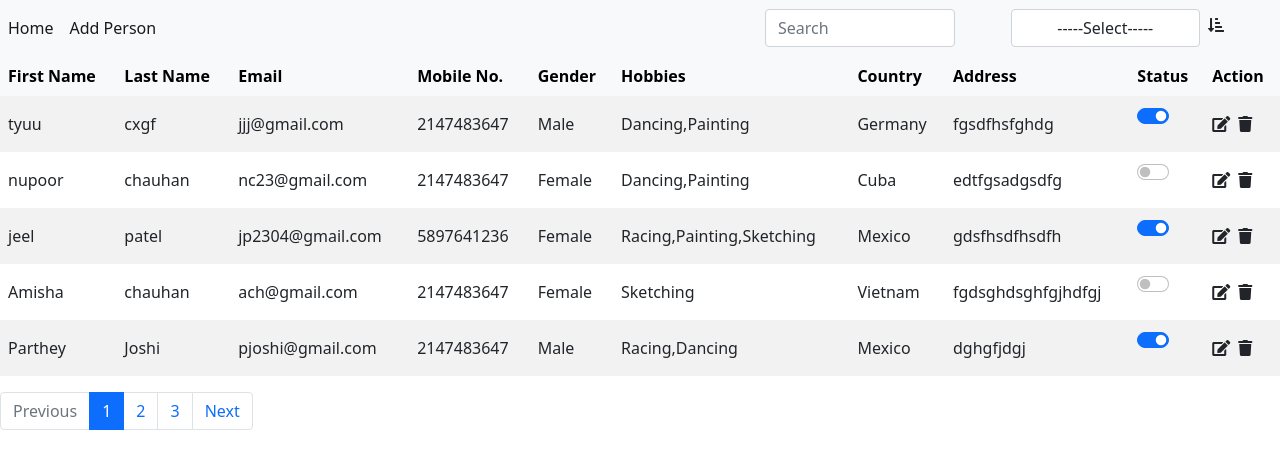
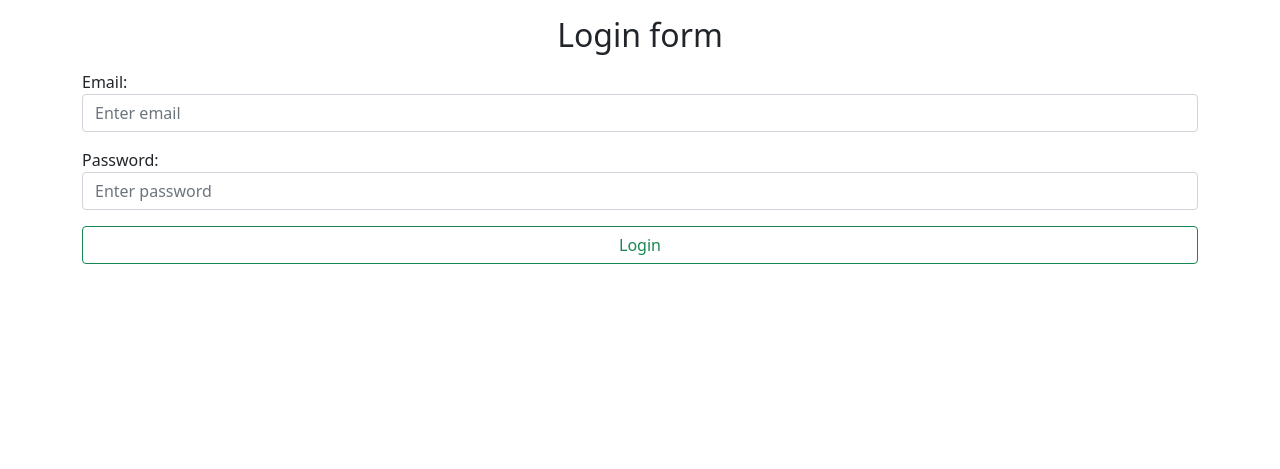
Before and after one commit to Mrudu30/peoplemanagement, a Flask app: page / in a window 1280 px wide. Shown: the top 469 px of the page. Run offline with Flask 3, Linux system fonts and the light colour scheme; data comes from the database, SQL or seed files in the repository; some libraries are stand-ins or nearby versions.

Commit message:
login logout added and validation working checked

```diff
--- a/app.py
+++ b/app.py
@@ -1,12 +1,14 @@
-from flask import Flask,redirect,url_for,render_template,request,jsonify
+from flask import Flask,redirect,url_for,render_template,request,jsonify,session
 from module import database
+import json
 
 app=Flask(__name__)
 app.secret_key = 'thefourthwall'
 db = database.Database()
+au = database.Authentication()
 
 # ---------- Main Home Page ------------
-@app.route('/',methods=['GET','POST'])
+@app.route('/home',methods=['GET','POST'])
 def home():
     if request.method=='POST':
         return render_template('index.html')
@@ -28,6 +30,22 @@ def getPeople():
     except Exception as e:
         print(e)
         return jsonify({"error": "An error occurred while retrieving people data"})
+
+# ----------- Duplicate Email Check -------------
+@app.route("/emailCheck",methods=['POST'])
+def emailCheck():
+    data = request.form
+    print(data)
+    try:
+        if db.emailcheck(data) == True:
+            message = "Email Taken"
+            return jsonify({'status': False, 'message': message})
+        else:
+            message = "New email"
+            return jsonify({'status': True, 'message': message})
+    except Exception as e:
+        print(e)
+        return jsonify({'status': False, 'message': 'An error occurred'})
 
 # ----------- Search Filter Function -------------
 @app.route("/searchFilter",methods=['POST'])
@@ -61,7 +79,7 @@ def updatePerson():
         data = request.form
         hobb = request.form.getlist('hobby')
         hobb_str = ','.join(hobb)
-        print(data,hobb_str)
+        # print(data,hobb_str)
         if db.updatePerson(data=data,hobb_str=hobb_str):
             message = "Person Updated"
             return message
@@ -73,7 +91,7 @@ def updatePerson():
 @app.route("/updateStatus",methods=['POST','GET'])
 def updateStatus():
     data = request.form
-    print(data)
+    # print(data)
     if db.updateStatus(data):
         message = 'Status Updated'
         return message
@@ -89,6 +107,31 @@ def deletePerson():
     message ="user deleted successfully"
     return message
 
+# -------------- Login -----------------
+@app.route("/",methods=['GET','POST'])
+def loginPerson():
+
+    if request.method == 'POST':
+        print(request.form)
+        data = request.form
+        # mail = request.form.get('email')
+        # print(mail)
+        reply = au.authenticate(data)
+        if reply[0] == True:
+            # session['user'] = mail
+            # print('session start')
+            return json.dumps({'status':'success','message':reply[1]})
+        else:
+            return json.dumps({'status':'error','message':reply[1]})
+
+    return render_template('login.html')
+
+@app.route('/logout')
+def logout():
+    session.clear()
+    return redirect(url_for('loginPerson'))
+
+
 if __name__ == '__main__':
     #DEBUG is SET to TRUE. CHANGE FOR PROD
     app.run(port=1102,debug=True)
--- /dev/null
+++ b/static/js/login.js
@@ -0,0 +1,76 @@
+$(document).ready(function(){
+
+    var loginForm = $('#loginForm')
+
+    // ------- validation function --------
+    $('#email').blur(validate_email)
+    $('#email').keyup(validate_email)
+    $("#pwd").blur(validate_password)
+    $("#pwd").keyup(validate_password)
+
+    loginForm.submit(function (e){
+        e.preventDefault()
+        if(validate_email() & validate_password()){
+            $.ajax({
+                url:'/',
+                type: 'POST',
+                data: loginForm.serialize(),
+                success: function(response){
+                    var response = JSON.parse(response)
+                    if (response.status == 'success'){
+                        setTimeout(() => {
+                            $("#messages").text('').removeClass('bg-success text-center');
+                            window.location.href= '/home';
+                            $('#messages').show();
+                            $("#messages").text(response.message).addClass('bg-success text-center');
+                        }, 3000);
+                    }
+                    else if(response.status == 'error'){
+                        $('#messages').show()
+                        $("#messages").text(response.message).addClass('bg-warning text-center')
+                        setTimeout(() => {
+                            $("#messages").text('').removeClass('bg-warning text-center')
+                        }, 3000);
+                    }
+                },
+                error: function(error) {
+                    console.error('Error:', error);
+                }
+            })
+        }
+    })
+    function validate_email(){
+        var regex = /^[_a-z_A-Z0-9-]+(\.[_a-z0-9-]+)*@[a-z0-9-]+(\.[a-z0-9-]+)*(\.[a-z]{2,3})$/
+        var email = $('#email')
+        var email_help = $('#email_help')
+        if(!regex.test(email.val())){
+            email_help.addClass('text-danger capitalize-text').text("enter valid email")
+            return false
+        }
+        else if(email.val().trim() === ""){
+            email_help.addClass('text-danger capitalize-text').text("dont leave the field empty")
+            return false
+        }
+        else{
+            email_help.removeClass('text-danger capitalize-text').text("")
+            return true
+        }
+    }
+
+    function validate_password(){
+        var regex = /^(?=.*[A-Z])(?=.*[a-z])(?=.*\d)(?=.*[@#$%^&+=]).{8,}$/
+        var pwd = $("#pwd")
+        var pwd_help =$("#pwd_help")
+        if(pwd.val().trim() === ""){
+            pwd_help.addClass('text-danger capitalize-text').text("dont leave the field empty")
+            return false
+        }else if(!regex.test(pwd.val())){
+            pwd_help.addClass('text-danger capitalize-text').text("password must contain: 8 characters, 1 sp. character, 1 uppercase character, 1 lowercase character & a number")
+            return false
+        }
+        else{
+            pwd_help.removeClass('text-danger capitalize-text').text("")
+            return true
+        }
+    }
+})
--- a/static/js/main.js
+++ b/static/js/main.js
@@ -19,7 +19,10 @@ $(document).ready(function(){
         title: 'Add Person',
         buttons: {
             "Close": function() {
+                $('#peopleform')[0].reset();
                 $(this).dialog("close");
+                formdiv.dialog('close')
+                getPeople()
             }
         },
         open: function (event, ui) {
@@ -41,6 +44,7 @@ $(document).ready(function(){
     $(".hobb").blur(validate_hobbies)
     $("#country").blur(validate_country)
     $("#addr").blur(validate_addr)
+    $('#pwd').blur(validate_password)
 
     $("#fname").keyup(validate_fname)
     $("#lname").keyup(validate_lname)
@@ -50,6 +54,10 @@ $(document).ready(function(){
     $(".hobb").keyup(validate_hobbies)
     $("#country").keyup(validate_country)
     $("#addr").keyup(validate_addr)
+    $('#pwd').keyup(validate_password)
+
+    $("#email").blur(email_check)
+    $("#email").keyup(email_check)
 
     // ---------- Validation Functions -----------
     function validate_fname(){
@@ -60,7 +68,7 @@ $(document).ready(function(){
             fname_help.addClass('text-danger capitalize-text').text("only characters in this field")
             return false
         }
-        else if(fname.val().trim() === ""){
+        else if(fname.val().trim() == ""){
             fname_help.addClass('text-danger capitalize-text').text("dont leave the field empty")
             return false
         }
@@ -92,18 +100,50 @@ $(document).ready(function(){
         var regex = /^[_a-z_A-Z0-9-]+(\.[_a-z0-9-]+)*@[a-z0-9-]+(\.[a-z0-9-]+)*(\.[a-z]{2,3})$/
         var email = $('#email')
         var email_help = $('#email_help')
-        if(!regex.test(email.val())){
-            email_help.addClass('text-danger capitalize-text').text("enter valid email")
+
+        if(email.val().trim() === ""){
+            email_help.addClass('text-danger capitalize-text').text("dont leave the field empty")
             return false
         }
-        else if(email.val().trim() === ""){
-            email_help.addClass('text-danger capitalize-text').text("dont leave the field empty")
+        else if(!regex.test(email.val())){
+            email_help.addClass('text-danger capitalize-text').text("enter valid email")
             return false
         }
         else{
             email_help.removeClass('text-danger capitalize-text').text("")
             return true
         }
+    }
+
+    function email_check(){
+        var email = $('#email')
+        var emailtaken_help = $("#emailtaken_help")
+        if (validate_email()){
+        $.ajax({
+            url:'/emailCheck',
+            type:'POST',
+            data: {'email': email.val().trim()},
+            success: function(response){
+                var isSuccess = response.status;
+                var message = response.message;
+
+                if (isSuccess) {
+                    // Handle success case
+                    emailtaken_help.removeClass('text-danger capitalize-text').text("")
+                    console.log('Email is available:', message);
+                    return true
+                } else {
+                    // Handle failure case
+                    emailtaken_help.addClass('text-danger capitalize-text').text(message)
+                    console.log('Email is taken:', message);
+                    return false
+                }
+            },
+            error: function (error) {
+                console.log(error)
+                return false
+             }
+        })}
     }
 
     function validate_mobno(){
@@ -151,8 +191,8 @@ $(document).ready(function(){
     function validate_country(){
         var country = $('#country')
         var country_help = $('#country_help')
-        if(country.val().trim() === ""){
-            country_help.addClass('text-danger capitalize-text').text("choose a country")
+        if(country.val() === ""){
+            country_help.text("choose a country").addClass('text-danger capitalize-text')
             return false
         }
         else{
@@ -174,6 +214,24 @@ $(document).ready(function(){
         }
     }
 
+    function validate_password(){
+        var regex = /^(?=.*[A-Z])(?=.*[a-z])(?=.*\d)(?=.*[@#$%^&+=]).{8,}$/
+        var pwd = $("#pwd")
+        var pwd_help =$("#pwd_help")
+        if(pwd.val() === ""){
+            pwd_help.addClass('text-danger capitalize-text').text("dont leave the field empty")
+            return false
+        }
+        else if(!regex.test(pwd.val())){
+            pwd_help.addClass('text-danger capitalize-text').text("password must contain: 8 characters, 1 sp. character, 1 uppercase character, 1 lowercase character & a number")
+            return false
+        }
+        else{
+            pwd_help.removeClass('text-danger capitalize-text').text("")
+            return true
+        }
+    }
+
     // ---------- Status Switch Check -------------
     function switchValue(){
         var statusSwitch = $('.statusSwitch')
@@ -191,8 +249,9 @@ $(document).ready(function(){
 
     form.submit(function(event){
         event.preventDefault();
+        // console.log(validate_fname() , validate_lname() , validate_email() , validate_mobno() , validate_gender() , validate_hobbies() , validate_country() , validate_addr(), email_check(), validate_password())
         switchValue()
-        if (validate_fname() && validate_lname() && validate_email() && validate_mobno() && validate_gender() && validate_hobbies() && validate_country() && validate_addr())
+        if (validate_fname() && validate_lname() && validate_email() && validate_mobno() && validate_gender() && validate_hobbies() && validate_country() && validate_password() && validate_addr())
         {
             if($('#form-type').val()=='createform'){
                 $.ajax({
@@ -334,6 +393,9 @@ function updatePerson(id){
             $("#lname").val(response[2])
             $("#email").val(response[3])
             $("#mobno").val(response[4])
+            $("#pwd").val(response[11])
+            $("#addr").val(response[8])
+            $("#role").val(response[10])
 
             if (response[5] == 'Male'){
                 $('#genm').prop("checked",true)
@@ -344,7 +406,7 @@ function updatePerson(id){
 
             var hobbies_str = response[6]
             var hobbies = hobbies_str.split(',')
-            console.log(hobbies)
+            // console.log(hobbies)
             for (i=0;i<hobbies.length;i++){
                 if (hobbies[i]==$('#hobb1').val()){
                     $('#hobb1').prop('checked',true)
@@ -380,7 +442,13 @@ function updatePerson(id){
                 $("#cntry5").prop('selected',true)
             }
 
-            $("#addr").val(response[8])
+            if (response[9]=="Active")
+            {
+                $("#statusSwitch").prop('checked',true)
+            }
+            else{
+                $("#statusSwitch").prop('checked',false)
+            }
 
         }
     })
--- a/templates/index.html
+++ b/templates/index.html
@@ -37,10 +37,13 @@
         <div class="collapse navbar-collapse" id="collapsibleNavId">
             <ul class="navbar-nav me-auto mt-2 mt-lg-0">
                 <li class="nav-item">
-                    <a class="nav-link active" href="/" aria-current="page">Home</a>
+                    <a class="nav-link active" href="/home" aria-current="page">Home</a>
                 </li>
                 <li class="nav-item" id="addpeoplebtn">
                     <a class="nav-link active" aria-current="page" href="#">Add Person</a>
+                </li>
+                <li class="nav-item" id="logoutbtn">
+                    <a class="nav-link" href="/logout">Logout</a>
                 </li>
             </ul>
             <form class="d-flex mx-5 my-lg-0" id="filterForm">
@@ -58,7 +61,8 @@
     </nav>
     <!-- Table Setup -->
     <div class="table-responsive table-hover table-striped table-borderless align-middle">
-        <div id="messages" style="display: none;"></div>
+        <!-- message render -->
+        <div id="messages" style="display: none;" class="capitalize-text"></div>
         <table class="table table-striped table-hover table-borderless align-middle">
             <thead class="table-light">
                 <tr>
@@ -104,6 +108,7 @@
                     <label for="email" class="col-4 col-form-label" >Email</label>
                     <input type="email" class="form-control" name="email" id="email" placeholder="Email"/>
                     <small id="email_help" class="form-text"></small>
+                    <small id="emailtaken_help" class="form-text"></small>
                 </div>
 
                 <div class="mb-3 row">
@@ -125,9 +130,17 @@
                     <label for="hobbies">Hobbies: </label>
                         <label class="form-check-label">
                             <input class="form-check-input hobb" type="checkbox" name="hobby" id="hobb1" value="Racing"> Racing
+                        </label>
+                        <label class="form-check-label">
                             <input class="form-check-input hobb" type="checkbox" name="hobby" id="hobb2" value="Dancing"> Dancing
+                        </label>
+                        <label class="form-check-label">
                             <input class="form-check-input hobb" type="checkbox" name="hobby" id="hobb3" value="Painting"> Painting
+                        </label>
+                        <label class="form-check-label">
                             <input class="form-check-input hobb" type="checkbox" name="hobby" id="hobb4" value="Pottery"> Pottery
+                        </label>
+                        <label class="form-check-label">
                             <input class="form-check-input hobb" type="checkbox" name="hobby" id="hobb5" value="Sketching"> Sketching
                         </label>
                     <small id="hobb_help" class="d-block form-text"></small>
@@ -138,15 +151,15 @@
                 <div class="form-group">
                 <label for="country">Country</label>
                 <select class="form-control text-center" name="country" id="country">
-                    <option value="" class="cntry" disabled selected>-----Select-----</option>
+                    <option value="" class="cntry">-----Select-----</option>
                     <option value="Vietnam" id="cntry1">Vietnam</option>
                     <option value="Germany" id="cntry2">Germany</option>
                     <option value="Switzerland" id="cntry3">Switzerland</option>
                     <option value="Cuba" id="cntry4">Cuba</option>
                     <option value="Mexico" id="cntry5">Mexico</option>
                 </select>
-                <small id="country_help" class="d-block form-text"></small>
                 </div>
+                <small id="country_help" class="form-text"></small>
 
                 <br>
                 <div class="mb-3">
@@ -161,6 +174,14 @@
                     <input type="hidden" name="status" id="statusValue">
                 </div>
 
+                <input type="hidden" name="role" id="role" value="user">
+
+                <div class="mb-3 row">
+                    <label for="pwd" class="col-4 col-form-label" >Password:</label>
+                    <input type="text" class="form-control" name="password" id="pwd" placeholder="Password"/>
+                    <small id="pwd_help" class="form-text"></small>
+                </div>
+
                 <div class="mb-3 row ">
                     <button type="submit" class="btn btn-primary">
                         Submit
--- /dev/null
+++ b/templates/login.html
@@ -0,0 +1,45 @@
+<!DOCTYPE html>
+<html lang="en">
+<head>
+    <meta charset="UTF-8">
+    <meta name="viewport" content="width=device-width, initial-scale=1.0">
+    <title>Login</title>
+    <!-- bootstrap  links-->
+    <link href="https://cdn.jsdelivr.net/npm/bootstrap@5.1.3/dist/css/bootstrap.min.css" rel="stylesheet" crossorigin="anonymous">
+    <!-- fontawesome links-->
+    <link rel="stylesheet" href="https://cdnjs.cloudflare.com/ajax/libs/font-awesome/5.15.1/css/all.min.css">
+    <!-- custom css links-->
+    <link rel="stylesheet" href="{{url_for('static', filename = 'css/main.css')}}">
+    <!-- jQuery link -->
+    <script src="https://code.jquery.com/jquery-3.5.1.min.js"></script>
+    <!-- jQuery UI link -->
+    <link rel="stylesheet" href="https://code.jquery.com/ui/1.12.1/themes/base/jquery-ui.css">
+    <script src="https://code.jquery.com/ui/1.12.1/jquery-ui.js"></script>
+    <!-- popper js link -->
+    <script src="https://cdn.jsdelivr.net/npm/@popperjs/core@2.10.2/dist/umd/popper.min.js" integrity="sha384-7+zCNj/IqJ95wo16oMtfsKbZ9ccEh31eOz1HGyDuCQ6wgnyJNSYdrPa03rtR1zdB" crossorigin="anonymous"></script>
+    <!-- bootstrap js link -->
+    <script src="https://cdn.jsdelivr.net/npm/bootstrap@5.3.0/dist/js/bootstrap.bundle.min.js" crossorigin="anonymous"></script>
+    <!-- custom js link -->
+    <script src="{{url_for('static', filename = 'js/login.js')}}"></script>
+</head>
+<body>
+    <div class="container mt-3">
+        <h2 class="text-center">Login form</h2>
+        <div id="messages" style="display: none;"></div>
+        <form id="loginForm">
+          <div class="mb-3 mt-3">
+                <label for="email">Email:</label>
+                <input type="email" class="form-control" id="email" placeholder="Enter email" name="email">
+                <small id="email_help"></small>
+          </div>
+          <div class="mb-3">
+                <label for="pwd">Password:</label>
+                <input type="password" class="form-control" id="pwd" placeholder="Enter password" name="pwd">
+                <small id="pwd_help"></small>
+          </div>
+          <button type="submit" class="btn btn-outline-success form-control">Login</button>
+        </form>
+      </div>
+
+</body>
+</html>
```
Also changed, not shown: module/database.py (+72 -4 lines). Lines whose indentation alone changed are shown as unchanged.
